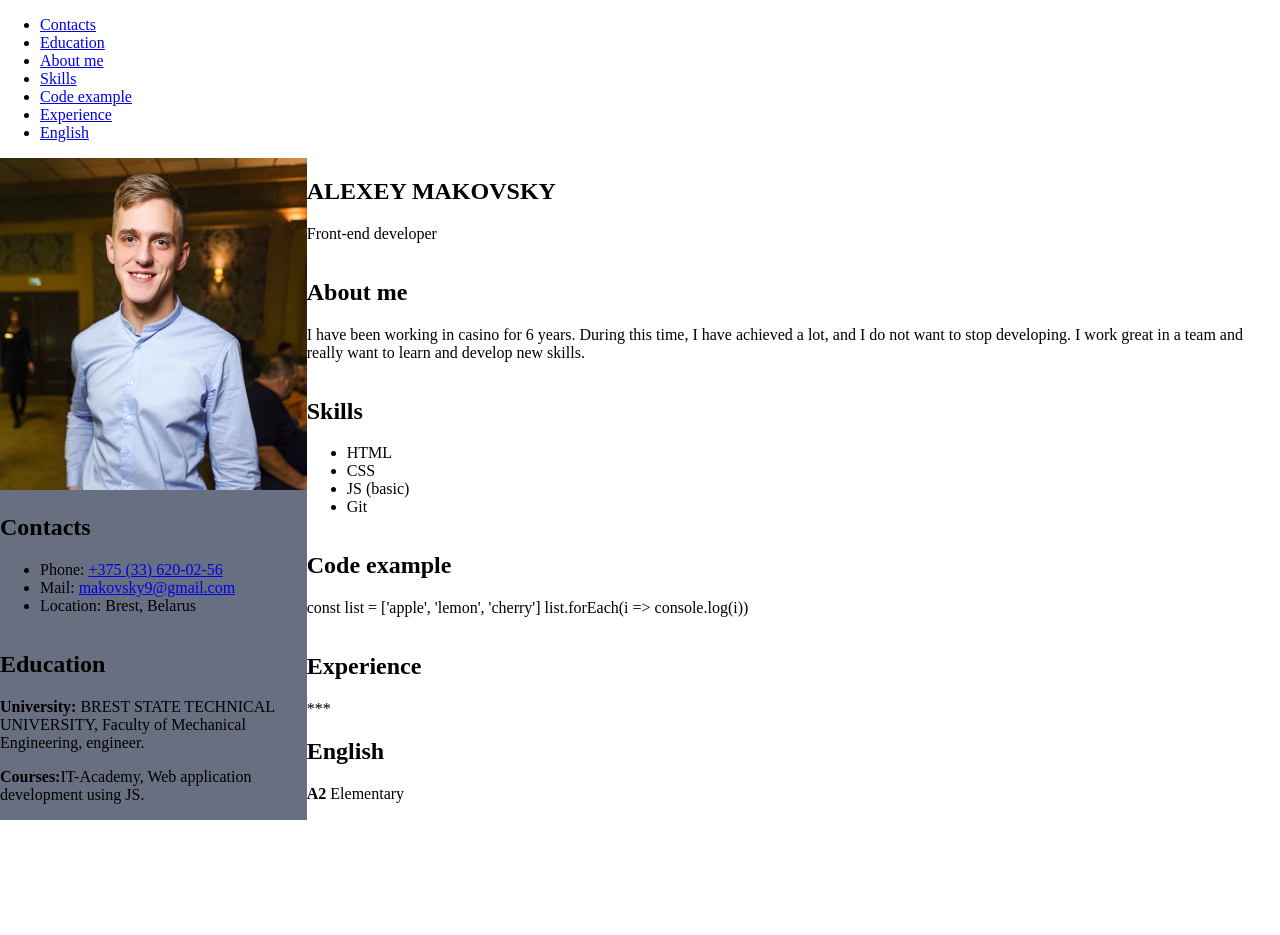
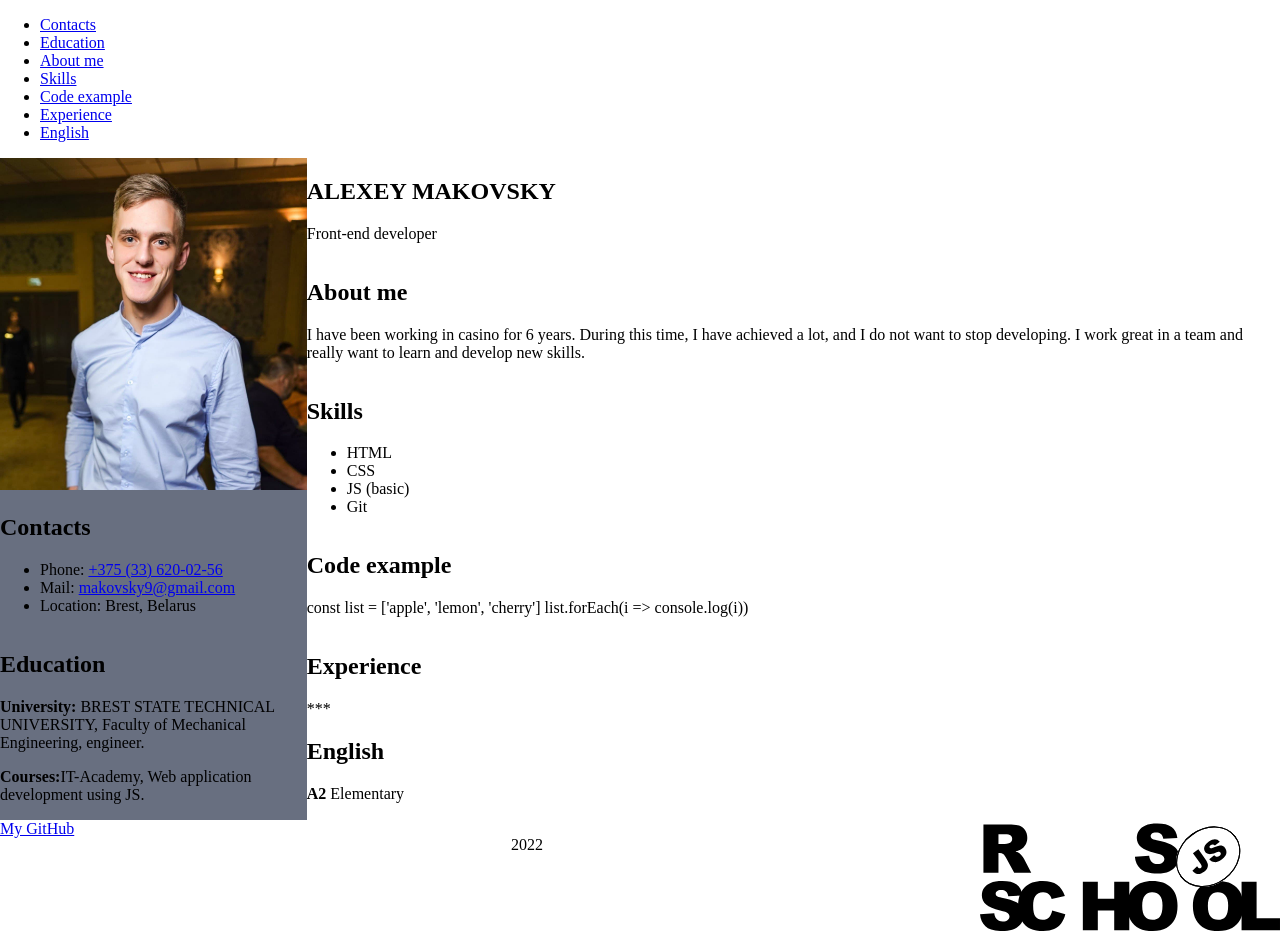
Before and after one commit to alexmakovsky/222rsschool-cv, a plain HTML site: page index.html in a window 1280 px wide. Before the commit the page ends 820 px from the top, so only its background shows below. Drawn offline with Linux system fonts and the light colour scheme.

Commit message:
feat: add footer

```diff
--- a/index.html
+++ b/index.html
@@ -81,5 +81,10 @@
          </section>
       </div>
    </main>
+   <footer>
+      <div><a href="https://github.com/alexmakovsky">My GitHub</a></div>
+      <div><p>2022</p></div>
+      <div><a href=""><img src="img/rs_school_js.svg" alt="logoRSS"></a></div>
+   </footer>
 </body>
 </html>
--- a/style.css
+++ b/style.css
@@ -2,9 +2,10 @@ body{
    max-width: 1280px;
    margin: 0 auto;
 }
-main{
+main,footer{
    display: flex;
    flex-flow: row nowrap;
+   justify-content: space-between;
 }
 main > *{
    display: flex;
```
Also changed, not shown: img/rs_school_js.svg (added).
